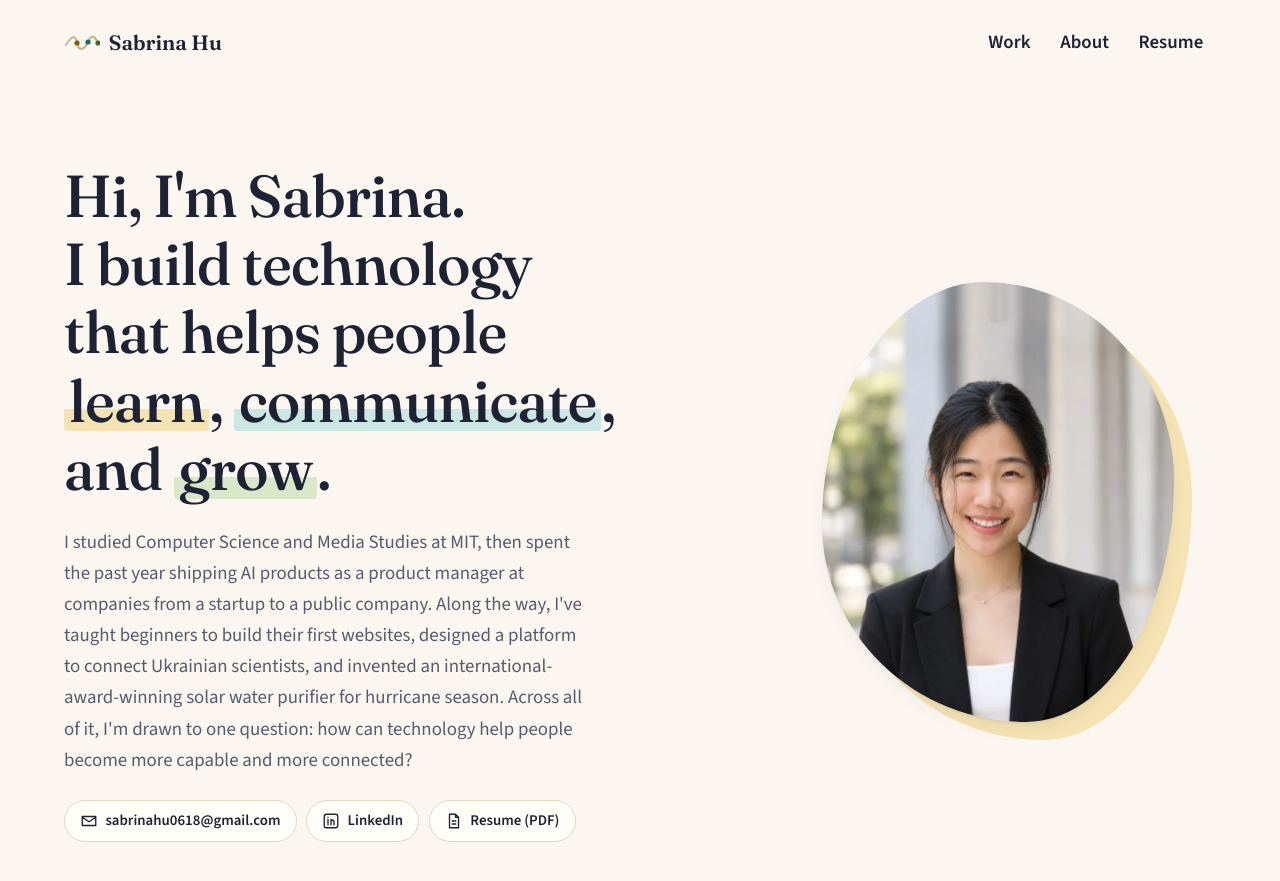
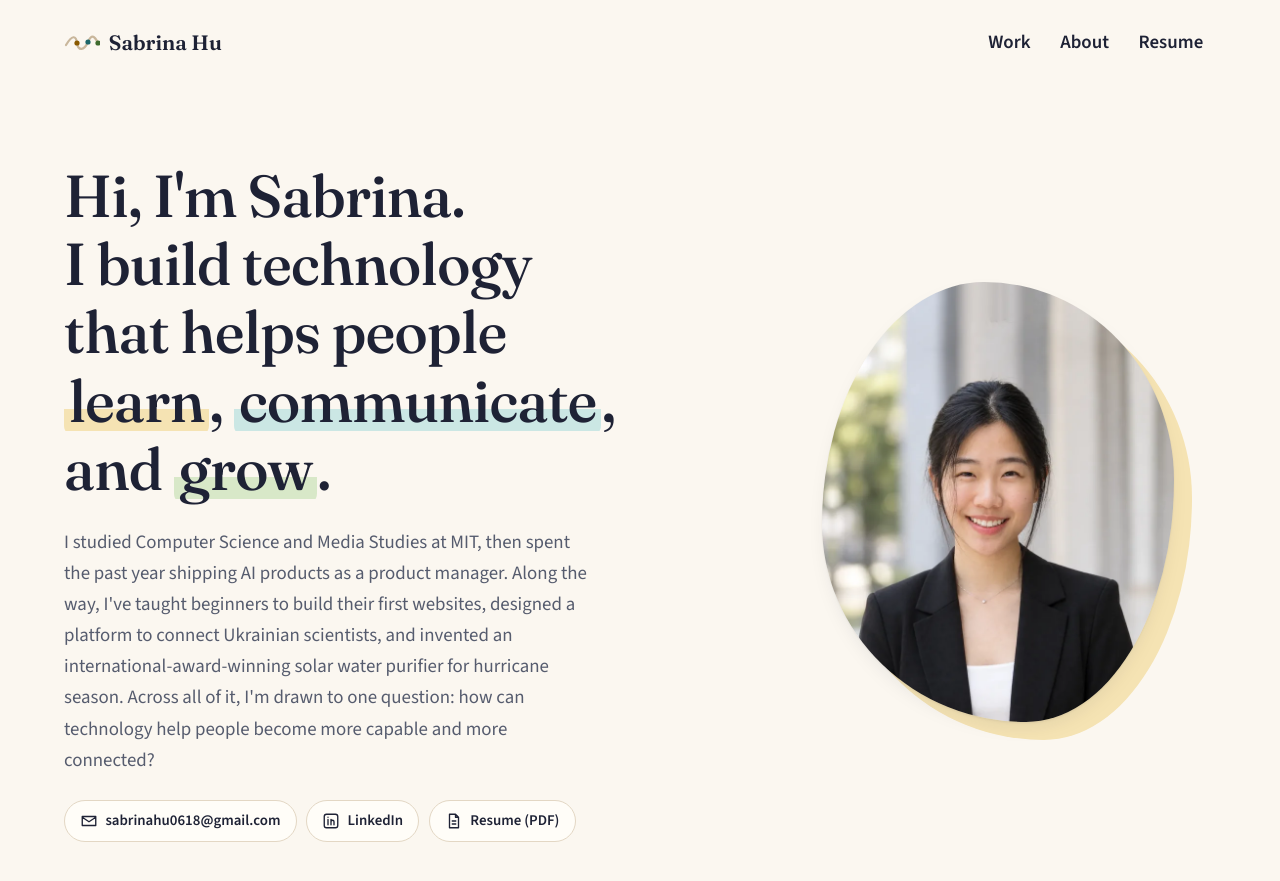
Before and after one commit to sabrinahu618/portfolio, a Jekyll site: the page built from index.html, in a window 1280 px wide and 900 px high. Shown: the top 881 px of the window. Built offline with Jekyll 4.4.1, drawn with Linux system fonts in a browser that asks for light colours.

Commit message:
Homepage intro: drop company-stage phrase
Co-Authored-By: Claude Opus 5.5 <noreply@anthropic.com>
Claude-Session: https://claude.ai/code/session_01HybnYJGYPLDq5hkAYptQSd

```diff
--- a/_data/profile.yml
+++ b/_data/profile.yml
@@ -20,8 +20,7 @@ about_photo_alt: Sabrina smiling on the edge of a fountain in London, with a red
 roles: ""
 intro: >-
   I studied Computer Science and Media Studies at MIT, then spent the past
-  year shipping AI products as a product manager at companies from a
-  startup to a public company.
+  year shipping AI products as a product manager.
   Along the way, I've taught beginners to build their first websites,
   designed a platform to connect Ukrainian scientists, and invented an
   international-award-winning solar water purifier for hurricane season.
```
